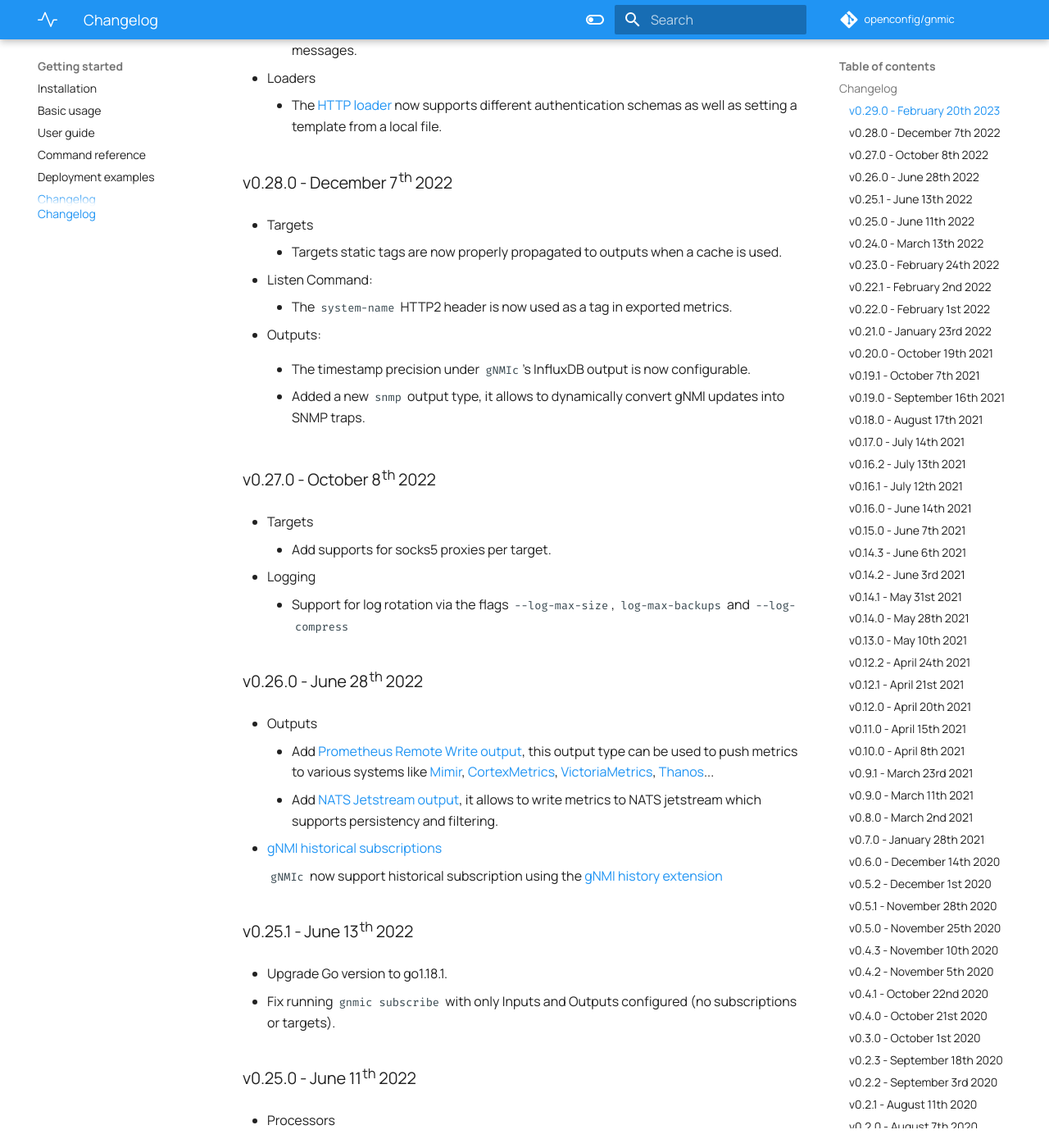
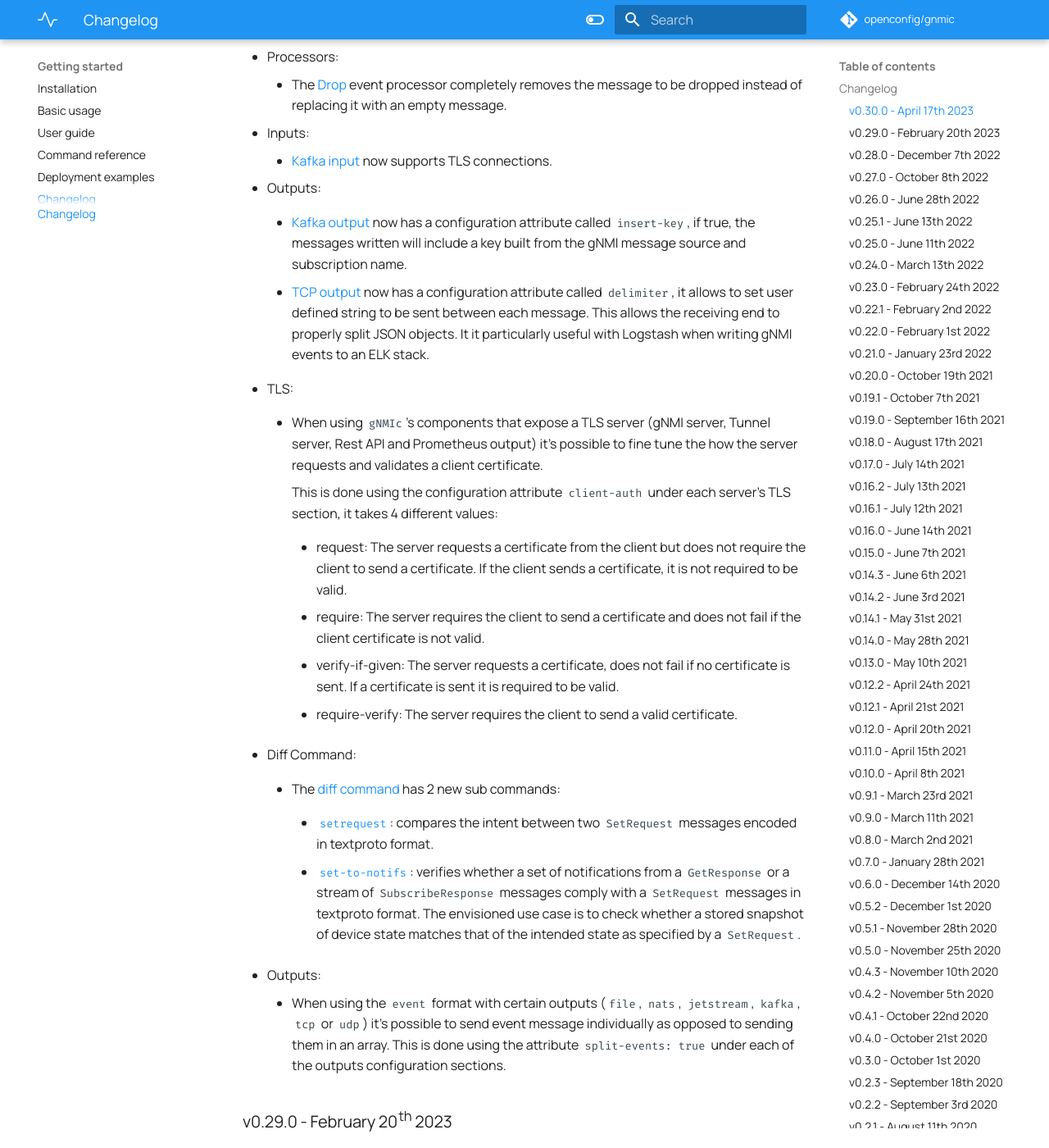
Before and after one commit to openconfig/gnmic, an MkDocs documentation site: the page built from docs/changelog.md, in a window 1280 px wide and 1400 px high, scrolled down 461 px. Shown: the whole window at 82% size. Built offline with MkDocs 1.6.1 and Material for MkDocs 9.7.7, drawn with Linux system fonts in a browser that asks for light colours; comment, search, counter and statistics services are not loaded; some of the changed text lies outside the part shown.

Commit message:
add v0.30.0 changelog

```diff
--- a/docs/changelog.md
+++ b/docs/changelog.md
@@ -1,4 +1,64 @@
 ## Changelog
+
+### v0.30.0 - April 17th 2023
+
+- Set Command
+
+    - The [set command](cmd/set.md) now supports the flags `--replace-cli`, `--replace-cli-file`, `--update-cli` and `--update-cli-file`, these flags can be used to send gNMI set requests with the CLI origin.
+
+- Logging:
+
+    - Reduce log verbosity of File and HTTP target discovery mechanisms.
+
+- Processors:
+
+    - The [Drop](user_guide/event_processors/event_drop.md) event processor completely removes the message to be dropped instead of replacing it with an empty message.
+
+- Inputs:
+
+    - [Kafka input](user_guide/inputs/kafka_input.md) now supports TLS connections.
+
+- Outputs:
+
+    - [Kafka output](user_guide/outputs/kafka_output.md) now has a configuration attribute called `insert-key`, if true, the messages written will include a key built from the gNMI message source and subscription name.
+
+    - [TCP output](user_guide/outputs/tcp_output.md) now has a configuration attribute called `delimiter`, it allows to set user defined string to be sent between each message. This allows the receiving end to properly split JSON objects. It it particularly useful with Logstash when writing gNMI events to an ELK stack.
+
+- TLS:
+
+    - When using `gNMIc`'s components that expose a TLS server (gNMI server, Tunnel server, Rest API and Prometheus output) it's possible to fine tune the how the server requests and validates a client certificate.
+
+        This is done using the configuration attribute `client-auth` under each server's TLS section, it takes 4 different values:
+
+        - request:
+            The server requests a certificate from the client but does not require the client to send a certificate.
+            If the client sends a certificate, it is not required to be valid.
+
+        - require:
+            The server requires the client to send a certificate and does not fail if the client certificate is not valid.
+
+        - verify-if-given:
+            The server requests a certificate, does not fail if no certificate is sent. If a certificate is sent it is required to be valid.
+
+        - require-verify:
+            The server requires the client to send a valid certificate.
+
+- Diff Command:
+
+    - The [diff command](cmd/diff/diff.md) has 2 new sub commands:
+
+        - [`setrequest`](cmd/diff/diff_setrequest.md): compares the intent between two `SetRequest` messages encoded in textproto format.
+
+        - [`set-to-notifs`](cmd/diff/diff_set_to_notifs.md): verifies whether a set of
+            notifications from a `GetResponse` or a stream of `SubscribeResponse` messages
+            comply with a `SetRequest` messages in textproto format. The envisioned use case
+            is to check whether a stored snapshot of device state matches that of the
+            intended state as specified by a `SetRequest`.
+
+- Outputs:
+
+    - When using the `event` format with certain outputs (`file`, `nats`, `jetstream`, `kafka`, `tcp` or `udp`) it's possible to send event message individually as opposed to sending them in an array.
+        This is done using the attribute `split-events: true` under each of the outputs configuration sections.
 
 ### v0.29.0 - February 20th 2023
 
```
